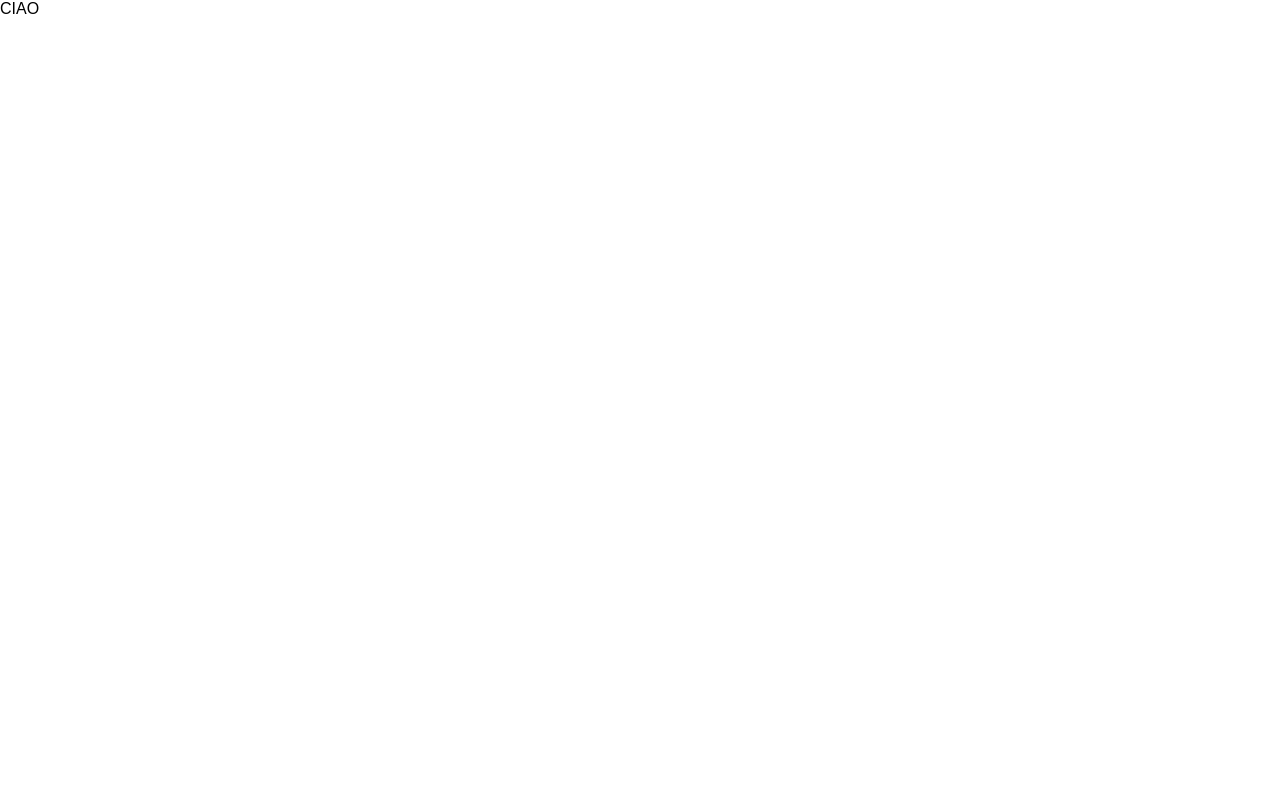
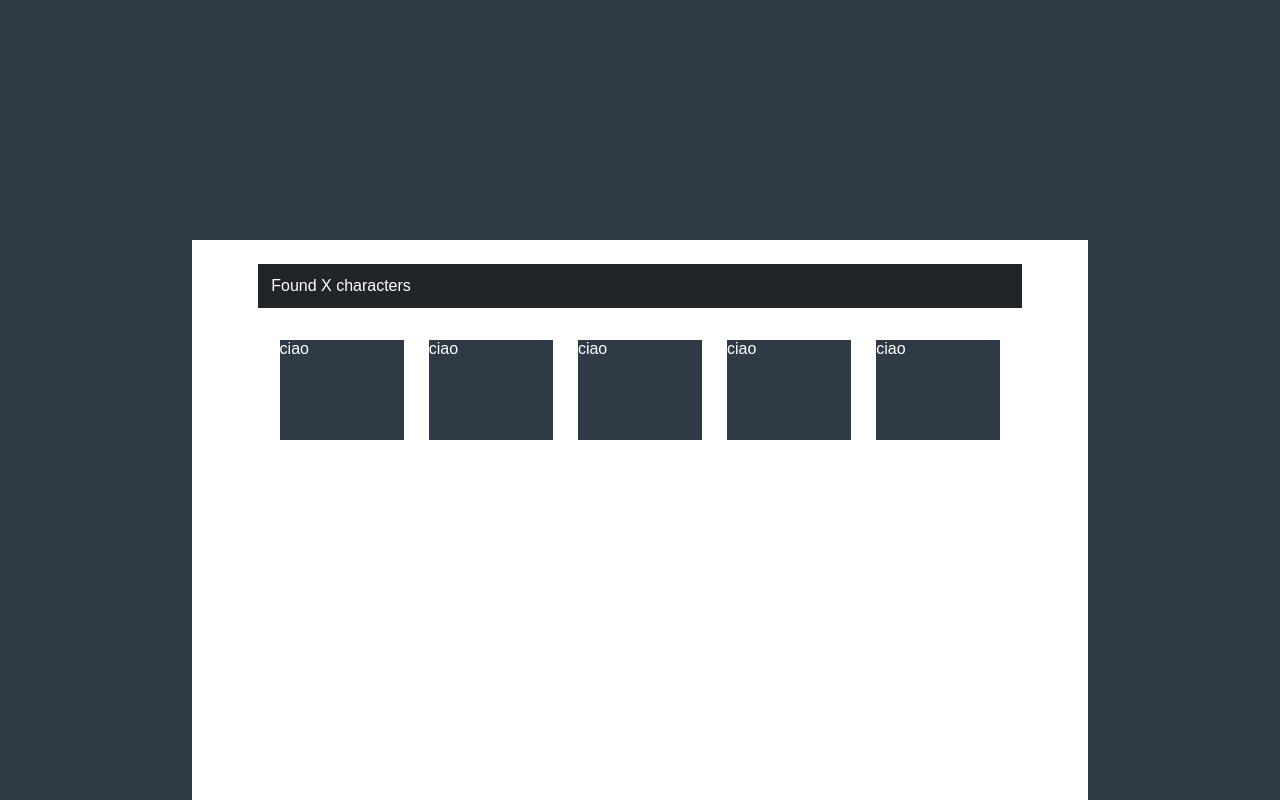
Before and after one commit to FabrizioMisseri/vite-breaking-bad, a Vue app: page / in a window 1280 px wide. Built offline with nearby package versions, Linux system fonts and the light colour scheme.

Commit message:
**scaffolding - block layout

```diff
--- a/src/App.vue
+++ b/src/App.vue
@@ -17,9 +17,35 @@ export default {
 </script>
 
 <template>
-  <appMain />
+  <div class="wrapper">
+    <div class="container">
+
+      <appMain />
+
+    </div>
+  </div>
 </template>
 
 <style lang="scss">
 @use "./styles/general.scss" as *;
+@use "./styles/partials/variables.scss" as *;
+
+body {
+  background-color: $primary-color;
+}
+
+.wrapper {
+  width: 100%;
+  height: 100vh;
+  display: flex;
+  align-items: flex-end;
+}
+
+.container {
+  width: 70%;
+  height: 70%;
+  margin: 0 auto;
+  background-color: white;
+  padding: 1.5rem
+}
 </style>
--- a/src/components/appMain.vue
+++ b/src/components/appMain.vue
@@ -17,9 +17,36 @@ export default {
 </script>
 
 <template>
-    <cardMain />
+    <div class="box-header">
+        <p>
+            Found X characters
+        </p>
+    </div>
+
+    <div class="box-cards d-flex justify-between">
+        <cardMain />
+        <cardMain />
+        <cardMain />
+        <cardMain />
+        <cardMain />
+
+    </div>
+
 </template>
 
 <style lang="scss" scoped>
+@use "../styles/partials/variables.scss" as *;
 
+.box-header {
+    background-color: $secondary-color;
+    color: white;
+    padding: .8rem;
+    margin: 0 auto 2rem;
+    width: 90%;
+}
+
+.box-cards {
+    width: 85%;
+    margin: 0 auto;
+}
 </style>
--- a/src/components/cardMain.vue
+++ b/src/components/cardMain.vue
@@ -11,9 +11,19 @@ export default {
 </script>
 
 <template>
-    CIAO
+    <div class="card">
+        ciao
+    </div>
 </template>
 
 <style lang="scss" scoped>
+@use "../styles/partials/variables.scss" as *;
 
+.card {
+    background-color: $primary-color;
+    width: calc(100% / 5 - 20px);
+    // debug
+    color: white;
+    height: 100px;
+}
 </style>
--- a/src/styles/general.scss
+++ b/src/styles/general.scss
@@ -1,3 +1,5 @@
+// RESET
+
 * {
     margin: 0;
     padding: 0;
@@ -12,3 +14,14 @@ html {
 img {
     max-width: 100%;
 }
+
+// UTILITIES
+
+.d-flex {
+    display: flex;
+    flex-wrap: wrap;
+}
+
+.justify-between {
+    justify-content: space-between;
+}
```
